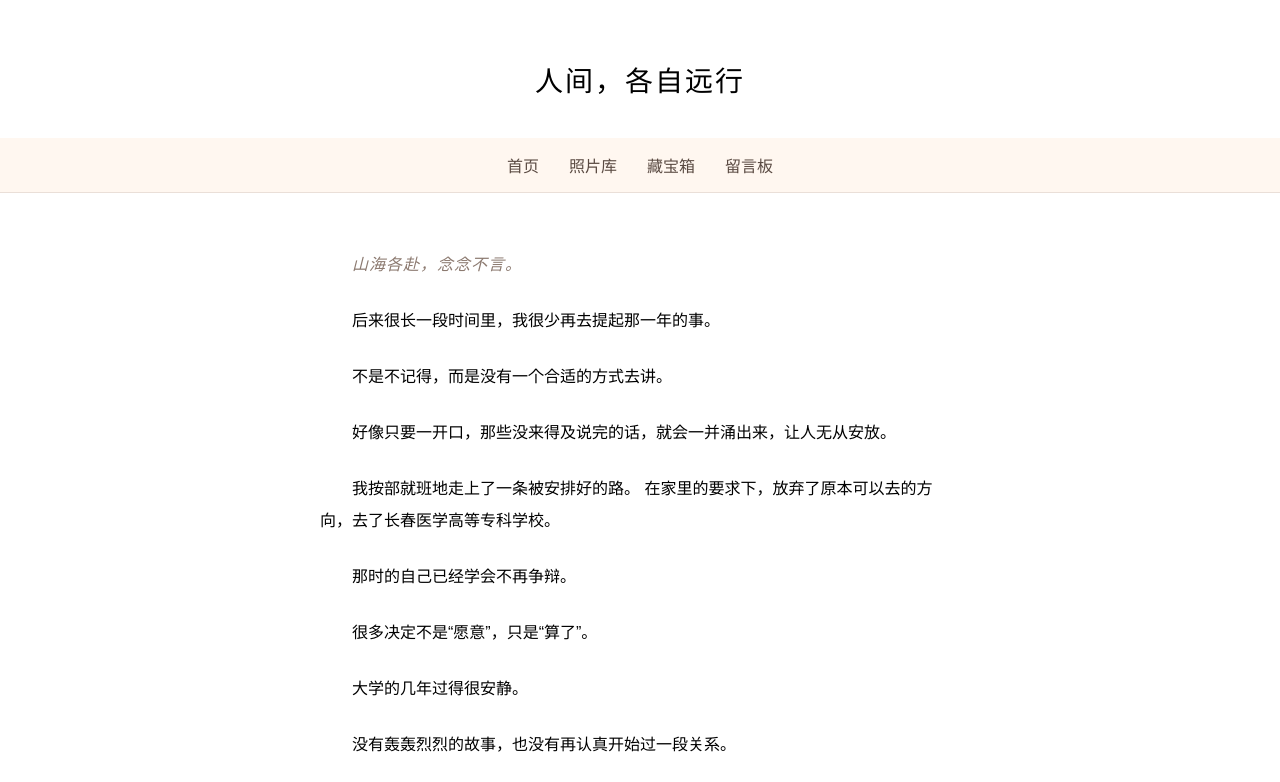
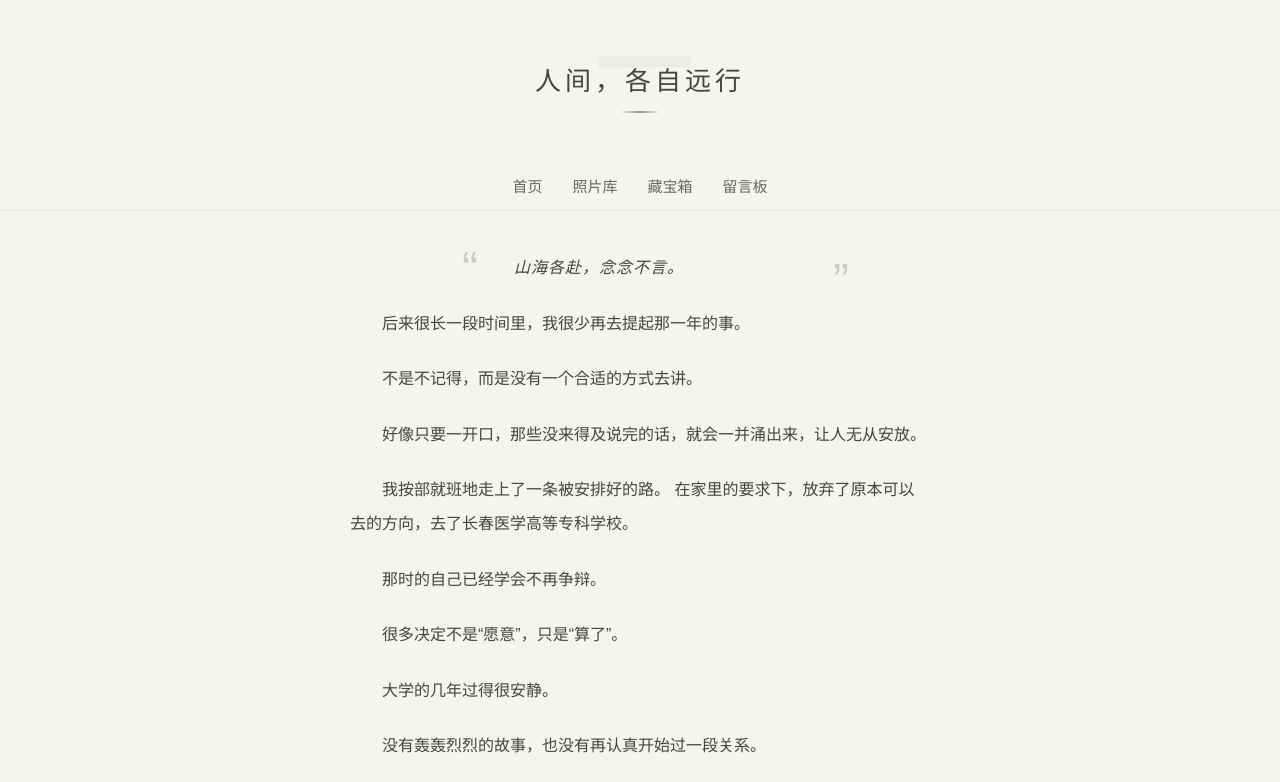
Before and after one commit to itou-sinnsuke/love-story, a website: page pages/zhangjie3.html in a window 1280 px wide. Shown: the top 782 px of the page. Drawn offline with Linux system fonts and the light colour scheme.

Commit message:
故事章节精修

```diff
--- a/css/zhangjie.css
+++ b/css/zhangjie.css
@@ -1,105 +1,252 @@
-/*body*/
+/* ===== 全局 ===== */
+* { box-sizing: border-box; }
 body {
   margin: 0;
-  font-family:"PingFang SC","Hiragino Sans GB","Microsoft YaHei",sans-serif;
+  font-family: "PingFang SC","Hiragino Sans GB","Microsoft YaHei",sans-serif;
+  transition: background-color 0.3s;
 }
-/*第一章节*/
-.zhangjie1 body{
-  background-color: #fff7f0;
-  color: #5A4A42;
+
+/* ===== 四章情绪色（CSS变量） ===== */
+/* 第一章：初见 — 暖玫瑰，心动的温度 */
+body.zhangjie1 {
+  --bg:           #fff8f2;
+  --fg:           #5a4a42;
+  --accent:       #e8829a;
+  --accent-light: #fde8ee;
+  --muted:        #c0a090;
+  --quote-color:  #c0546e;
 }
-/*第二章节*/
-.zhangjie2 body{
-  background-color: #f5f5f5;
-  color: #333;
+/* 第二章：离别 — 冷蓝灰，戛然而止的沉默 */
+body.zhangjie2 {
+  --bg:           #f2f4f8;
+  --fg:           #3a4258;
+  --accent:       #7986a8;
+  --accent-light: #e4e8f4;
+  --muted:        #9098b0;
+  --quote-color:  #6070a0;
 }
-/*第三章节*/
-.zhangjie3 body{
-  background-color: #fafafa;
-  color: #666;
+/* 第三章：远行 — 褪色的灰绿，各自流浪 */
+body.zhangjie3 {
+  --bg:           #f4f4f0;
+  --fg:           #46463c;
+  --accent:       #8a9a7a;
+  --accent-light: #e4ece0;
+  --muted:        #9a9a88;
+  --quote-color:  #6a7a5a;
 }
-/*第四章节*/
-.zhangjie4 body{
-  background-color: #FFFFFF;
-  color: #444;
+/* 第四章：重逢 — 暖琥珀，余生漫长 */
+body.zhangjie4 {
+  --bg:           #fffbf4;
+  --fg:           #4a3a28;
+  --accent:       #c4813a;
+  --accent-light: #fceedd;
+  --muted:        #b09060;
+  --quote-color:  #a06820;
 }
-/* 标题区 */
+
+/* 背景色应用 */
+body { background-color: var(--bg); color: var(--fg); }
+
+/* ===== 阅读进度条 ===== */
+.progress-bar {
+  position: fixed;
+  top: 0; left: 0;
+  height: 3px;
+  width: 0%;
+  background: linear-gradient(90deg, var(--accent), var(--quote-color));
+  z-index: 9999;
+  transition: width 0.1s linear;
+  border-radius: 0 2px 2px 0;
+}
+
+/* ===== 标题区 ===== */
 .page-header {
   text-align: center;
-  padding: 40px 20px 20px;
+  padding: 60px 20px 32px;
+  position: relative;
+}
+/* 章节编号（大字水印） */
+.page-header::before {
+  content: attr(data-chapter);
+  position: absolute;
+  top: 20px;
+  left: 50%;
+  transform: translateX(-50%);
+  font-size: 96px;
+  font-weight: 700;
+  color: var(--accent);
+  opacity: 0.07;
+  letter-spacing: -4px;
+  line-height: 1;
+  pointer-events: none;
+  white-space: nowrap;
 }
 .page-header h1 {
-  font-size: 28px;
-  letter-spacing: 2px;
+  font-size: 26px;
+  letter-spacing: 4px;
   font-weight: normal;
+  margin: 0 0 16px;
+  position: relative;
 }
-/* 导航栏 */
+/* 标题下方装饰线 */
+.page-header h1::after {
+  content: "";
+  display: block;
+  width: 40px;
+  height: 2px;
+  background: linear-gradient(90deg, transparent, var(--accent), transparent);
+  margin: 14px auto 0;
+}
+
+/* ===== 导航栏 ===== */
 .navbar {
   display: flex;
   justify-content: center;
   gap: 30px;
-  padding: 15px 0;
-  background-color: #fff7f0;
-  border-bottom: 1px solid #EADFD8;
+  padding: 14px 0;
+  background-color: var(--bg);
+  border-bottom: 1px solid var(--accent-light);
 }
 .navbar a {
   text-decoration: none;
-  color: #5A4A42;
-  font-size: 16px;
+  color: var(--fg);
+  font-size: 15px;
   position: relative;
+  opacity: 0.8;
 }
 .navbar a::after {
   content: "";
   position: absolute;
-  left: 0;
-  bottom: -5px;
-  width: 0;
-  height: 2px;
-  background: #F2C6A0;
+  left: 0; bottom: -5px;
+  width: 0; height: 2px;
+  background: var(--accent);
   transition: 0.3s;
 }
-.navbar a:hover::after {
-  width: 100%;
-}
-.navbar a.active{
-  color: #d98c5f;
-}
-/* 文章主体 */
+.navbar a:hover::after { width: 100%; }
+.navbar a:hover { opacity: 1; }
+.navbar a.active { color: var(--accent); opacity: 1; }
+
+/* ===== 文章主体 ===== */
 .article {
   max-width: 640px;
   margin: 0 auto;
-  padding: 40px 30px;
+  padding: 40px 30px 20px;
 }
-/* 段落 */
+
+/* ===== 引言 ===== */
+.quote {
+  text-align: center;
+  font-style: italic;
+  margin: 0 auto 48px;
+  color: var(--quote-color);
+  font-size: 15px;
+  letter-spacing: 1px;
+  line-height: 2;
+  position: relative;
+  padding: 0 52px;
+  max-width: 420px;
+}
+/* 装饰性引号 */
+.quote::before {
+  content: "\201C";
+  position: absolute;
+  left: 0px;
+  top: -6px;
+  font-size: 48px;
+  line-height: 1;
+  color: var(--accent);
+  opacity: 0.4;
+  font-style: normal;
+}
+.quote::after {
+  content: "\201D";
+  position: absolute;
+  right: 0px;
+  bottom: -20px;
+  font-size: 48px;
+  line-height: 1;
+  color: var(--accent);
+  opacity: 0.4;
+  font-style: normal;
+}
+
+/* ===== 段落 ===== */
 .article p {
-  line-height: 2;
-  margin-bottom: 24px;
+  line-height: 2.1;
+  margin-bottom: 22px;
   font-size: 16px;
   text-align: left;
   text-indent: 2em;
+  color: var(--fg);
 }
-/* 引导句 */
-.quote {
+
+/* 首段首字下沉 */
+.article p:not(.quote):first-of-type {
+  text-indent: 0;
+}
+.article p:not(.quote):first-of-type::first-letter {
+  float: left;
+  font-size: 3.2em;
+  line-height: 0.82;
+  margin-right: 6px;
+  margin-top: 4px;
+  color: var(--accent);
+  font-weight: 600;
+}
+
+/* ===== 分隔符 ===== */
+.article hr {
+  border: none;
   text-align: center;
-  font-style: italic;
-  margin-bottom: 40px;
-  color: #8C7A70;
-  font-size: 15px;
-  letter-spacing: 1px;
+  margin: 36px 0;
+  color: var(--muted);
+  font-size: 18px;
+  letter-spacing: 8px;
 }
-/*页脚*/
-.site-footer{
+.article hr::before { content: "· · ·"; }
+
+/* ===== 章节导航 ===== */
+.chapter-nav {
+  display: flex;
+  justify-content: space-between;
+  max-width: 640px;
+  margin: 40px auto 0;
+  padding: 24px 30px;
+  border-top: 1px solid var(--accent-light);
+}
+.chapter-nav a {
+  text-decoration: none;
+  font-size: 13px;
+  color: var(--muted);
+  padding: 7px 18px;
+  border-radius: 999px;
+  border: 1px solid var(--accent-light);
+  background: rgba(255,255,255,0.5);
+  transition: all 0.25s;
+}
+.chapter-nav a:hover {
+  background: var(--accent);
+  color: #fff;
+  border-color: var(--accent);
+}
+.chapter-nav .placeholder {
+  visibility: hidden;
+}
+
+/* ===== 页脚 ===== */
+.site-footer {
   text-align: center;
   padding: 40px 20px;
-  margin-top: 60px;
-  border-top: 1px solid #EADFD8;
+  margin-top: 20px;
+  border-top: 1px solid var(--accent-light);
 }
-.footer-line{
-  font-size: 14px;
-  color: #8c7a70;
-  margin-bottom: 10px;
+.footer-line { font-size: 14px; color: var(--muted); margin-bottom: 10px; }
+.footer-copy { font-size: 12px; color: var(--muted); opacity: 0.7; }
+
+/* ===== 移动端 ===== */
+@media (max-width: 600px) {
+  .article { padding: 30px 20px; }
+  .page-header { padding: 48px 20px 24px; }
+  .page-header h1 { font-size: 22px; }
+  .chapter-nav { padding: 20px 16px; }
 }
-.footer-copy{
-  font-size: 12px;
-  color: #b0a39a;
-}
--- /dev/null
+++ b/js/zhangjie.js
@@ -0,0 +1,9 @@
+// 阅读进度条
+const bar = document.getElementById("progress-bar");
+if (bar) {
+  window.addEventListener("scroll", () => {
+    const scrolled = document.documentElement.scrollTop;
+    const total = document.documentElement.scrollHeight - window.innerHeight;
+    bar.style.width = (total > 0 ? (scrolled / total) * 100 : 0) + "%";
+  });
+}
--- a/pages/zhangjie3.html
+++ b/pages/zhangjie3.html
@@ -5,10 +5,12 @@
   <meta name="viewport" content="width=device-width, initial-scale=1.0">
   <title>我们的故事·第三章</title>
   <link rel="stylesheet" href="../css/zhangjie.css">
+  <script src="../js/zhangjie.js" defer></script>
   <link rel="icon" href="../img/icons/icon2.png">
 </head>
 <body class="zhangjie3">
-<header class="page-header">
+<div class="progress-bar" id="progress-bar"></div>
+<header class="page-header" data-chapter="一">
   <h1>人间，各自远行</h1>
 </header>
 <nav class="navbar">
@@ -55,6 +57,10 @@
   <p>只是很自然地，在心里为她留了一个位置。</p>
   <p>就好像，这些年我从未真正把她从人生里拿走过。</p>
 </main>
+<nav class="chapter-nav">
+  <a href="zhangjie2.html">← 上一章</a>
+  <a href="zhangjie4.html">下一章 →</a>
+</nav>
 <footer class="site-footer">
   <p class="footer-line">
     这些故事，只属于我们
```
Also changed, not shown: pages/zhangjie1.html (+7 -1 lines), pages/zhangjie2.html (+7 -1 lines), pages/zhangjie4.html (+7 -1 lines).
